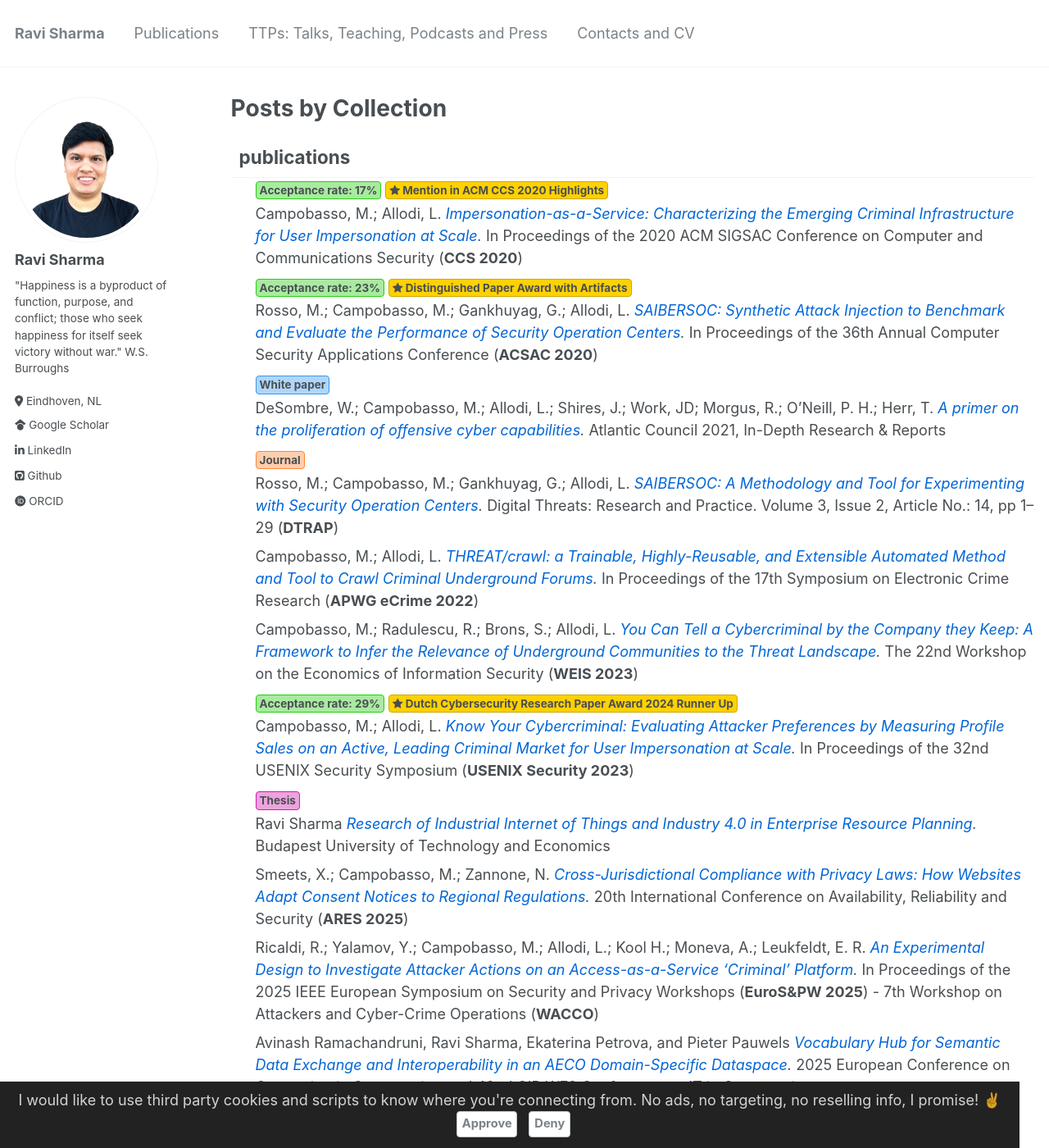
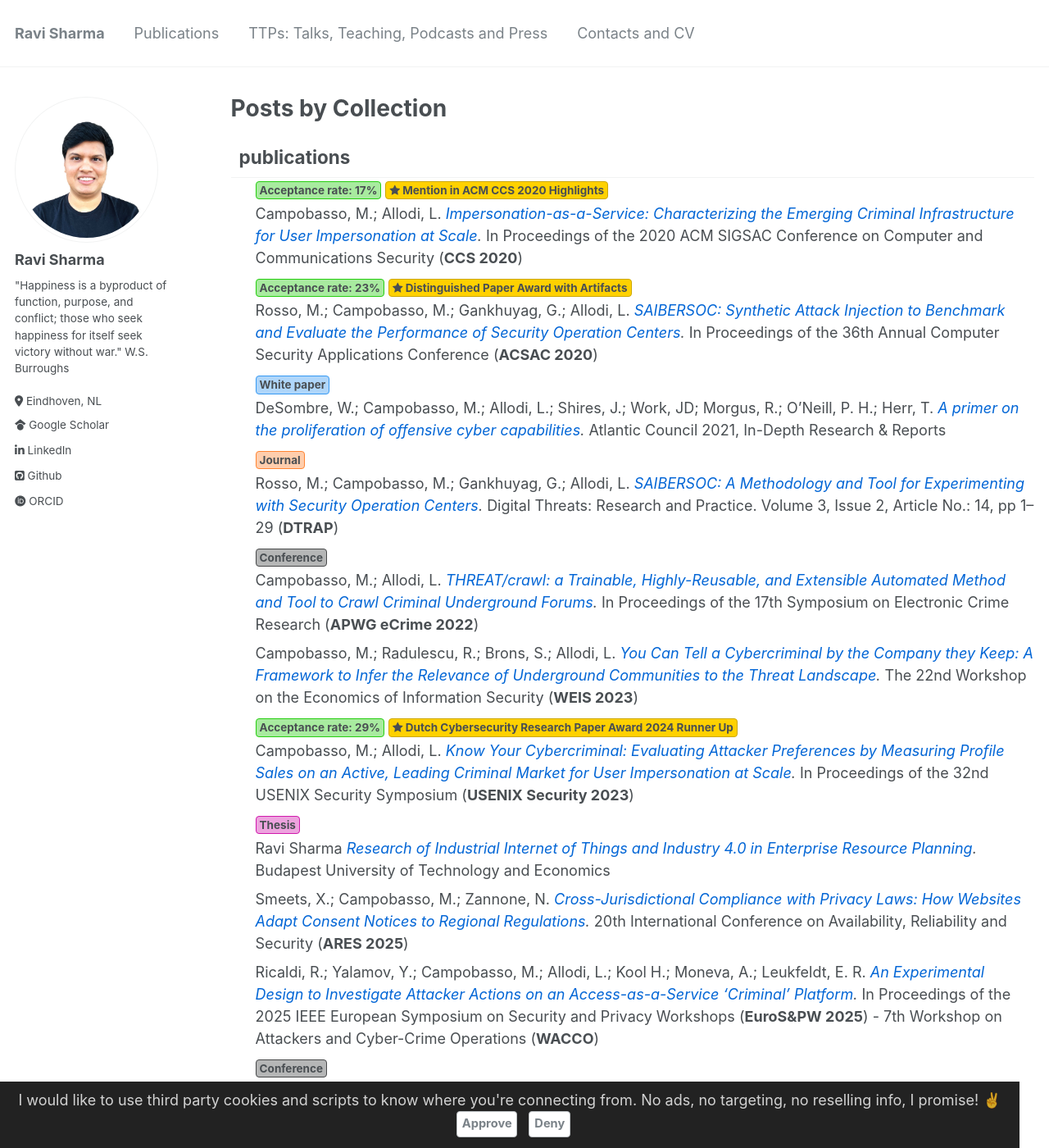
Before and after one commit to ravi33s/ravi33s.github.io, a Jekyll site: the page built from _pages/collection-archive.html, in a window 1280 px wide and 1400 px high. Shown: the whole window at 82% size. Built offline with Jekyll 4.4.1, drawn with Linux system fonts in a browser that asks for light colours.

Commit message:
Update archive-single.html

```diff
--- a/_includes/archive-single.html
+++ b/_includes/archive-single.html
@@ -39,6 +39,7 @@
         {% if post.white_paper and post.white_paper != "" %}<a class="btn btn--whitepaper" target="_blank" rel="noopener noreferrer">White paper</a> {% endif %}
         {% if post.journal and post.journal != "" %}<a class="btn btn--journal" target="_blank" rel="noopener noreferrer">Journal</a> {% endif %}
         {% if post.thesis and post.thesis != "" %}<a class="btn btn--thesis" target="_blank" rel="noopener noreferrer">Thesis</a> {% endif %}
+        {% if post.conference and post.conference != "" %}<a class="btn btn--conference" target="_blank" rel="noopener noreferrer">Conference</a> {% endif %}
         {% if post.acceptance_rate and post.acceptance_rate != "" %}<a class="btn btn--badge" target="_blank" rel="noopener noreferrer">Acceptance rate: {{ post.acceptance_rate }}</a> {% endif %}
         {% if post.award and post.award != "" and post.award_link and post.award_link != "" %}<a href="{{ post.award_link }}" class="btn btn--award" target="_blank" rel="noopener noreferrer"><i class="fa fa-star" aria-hidden="true"></i> {{ post.award }}</a>
         {% elsif post.award and post.award != "" %}<a class="btn btn--award" target="_blank" rel="noopener noreferrer"><i class="fa fa-star" aria-hidden="true"></i> {{ post.award }}</a>{% endif %}
@@ -47,6 +48,8 @@
       {% elsif post.collection == 'whitepapers' %}
         {{ post.authors }}  <i><a href="{{ post.permalink }}">{{ post.title }}</a>. </i>{{ post.venue }}{% if post.extra_info and post.extra_info != "" %}, {{post.extra_info}} {% endif %}
       {% elsif post.collection == 'journals' %}
+        {{ post.authors }}  <i><a href="{{ post.permalink }}">{{ post.title }}</a>. </i>{{ post.venue }}{% if post.extra_info and post.extra_info != "" %}, {{post.extra_info}} {% endif %}
+      {% elsif post.collection == 'conference' %}
         {{ post.authors }}  <i><a href="{{ post.permalink }}">{{ post.title }}</a>. </i>{{ post.venue }}{% if post.extra_info and post.extra_info != "" %}, {{post.extra_info}} {% endif %}
       {% endif %}
 
```
